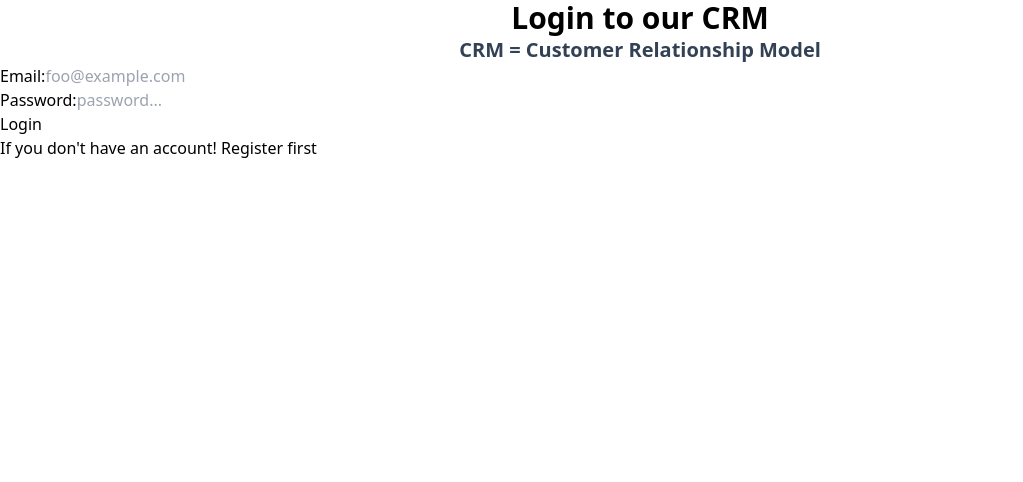
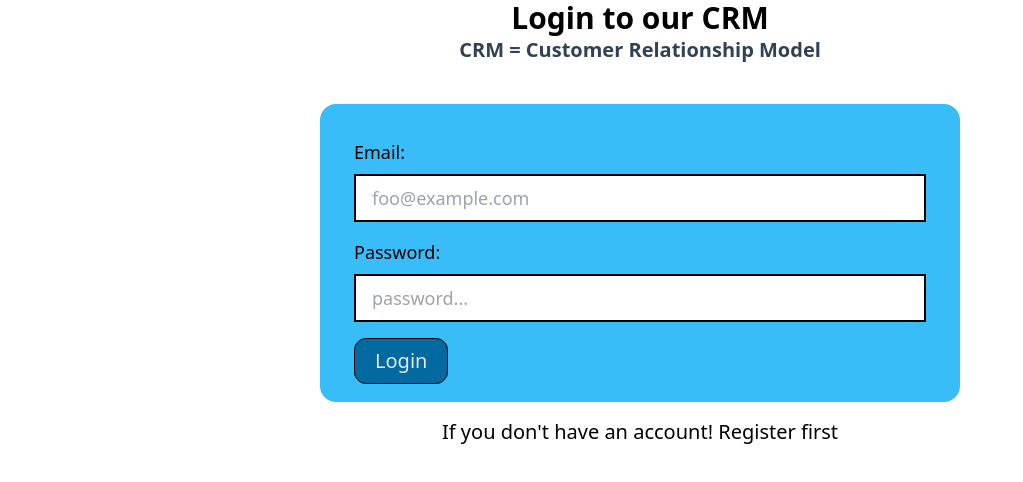
Before and after one commit to Kei-K23/crm-express-react, a React (Vite) app in the folder client/: page /login in a window 1280 px wide. Shown: the top 482 px of the page, without its empty margins (0-1023 px from the left). Built offline with nearby package versions, Linux system fonts and the light colour scheme.

Commit message:
add style for login page

```diff
--- a/client/src/components/Login.tsx
+++ b/client/src/components/Login.tsx
@@ -47,18 +47,31 @@ const Login = () => {
         const { data } = await response.json();
         toast.success("Successfully login");
         navigate(`/acc/${data._id}`);
+      } else {
+        return toast.error("Invalid credentials!");
       }
     } catch (e) {
       console.log(e);
+      return toast.error("Something went wrong!");
     }
   };
 
+  function check(email: string, password: string) {
+    return email !== "" && password !== "";
+  }
+
   return (
     <>
-      <form onSubmit={handleFormSubmit}>
-        <div>
-          <label htmlFor="email">Email:</label>
+      <form
+        onSubmit={handleFormSubmit}
+        className="rounded-2xl block mx-auto mt-10 mb-4 w-[95%] md:w-[70%] lg:w-[65%] xl:w-[50%] border-2 border-sky-400 py-4 px-8 bg-sky-400"
+      >
+        <div className="flex flex-col gap-2 my-4">
+          <label className="text-lg" htmlFor="email">
+            Email:
+          </label>
           <input
+            className="border-2 border-black py-2 px-4 text-lg"
             id="email"
             type="email"
             placeholder="foo@example.com"
@@ -67,9 +80,12 @@ const Login = () => {
             required
           />
         </div>
-        <div>
-          <label htmlFor="password">Password:</label>
+        <div className="flex flex-col gap-2 my-4">
+          <label className="text-lg" htmlFor="password">
+            Password:
+          </label>
           <input
+            className="border-2 border-black py-2 px-4 text-lg"
             id="password"
             type="password"
             placeholder="password..."
@@ -78,7 +94,13 @@ const Login = () => {
             required
           />
         </div>
-        <button type="submit">Login</button>
+        <button
+          disabled={check(loginData.email, loginData.password) ? false : true}
+          type="submit"
+          className="disabled:text-slate-200 disabled:bg-sky-700 disabled:scale-100 disabled:cursor-not-allowed border border-black py-2 px-5 text-xl rounded-xl bg-sky-500 text-white hover:scale-105 hover:bg-sky-600 active:scale-95"
+        >
+          Login
+        </button>
       </form>
     </>
   );
--- a/client/src/pages/Login.tsx
+++ b/client/src/pages/Login.tsx
@@ -9,9 +9,14 @@ const LoginPage = () => {
         CRM = Customer Relationship Model
       </h2>
       <Login />
-      <Link to={"/register"}>
-        <p>If you don't have an account! Register first</p>
-      </Link>
+
+      <div className="flex justify-center items-center">
+        <Link to={"/register"}>
+          <span className="hover:underline hover:text-blue-400 text-lg md:text-xl">
+            If you don't have an account! Register first
+          </span>
+        </Link>
+      </div>
     </>
   );
 };
```
